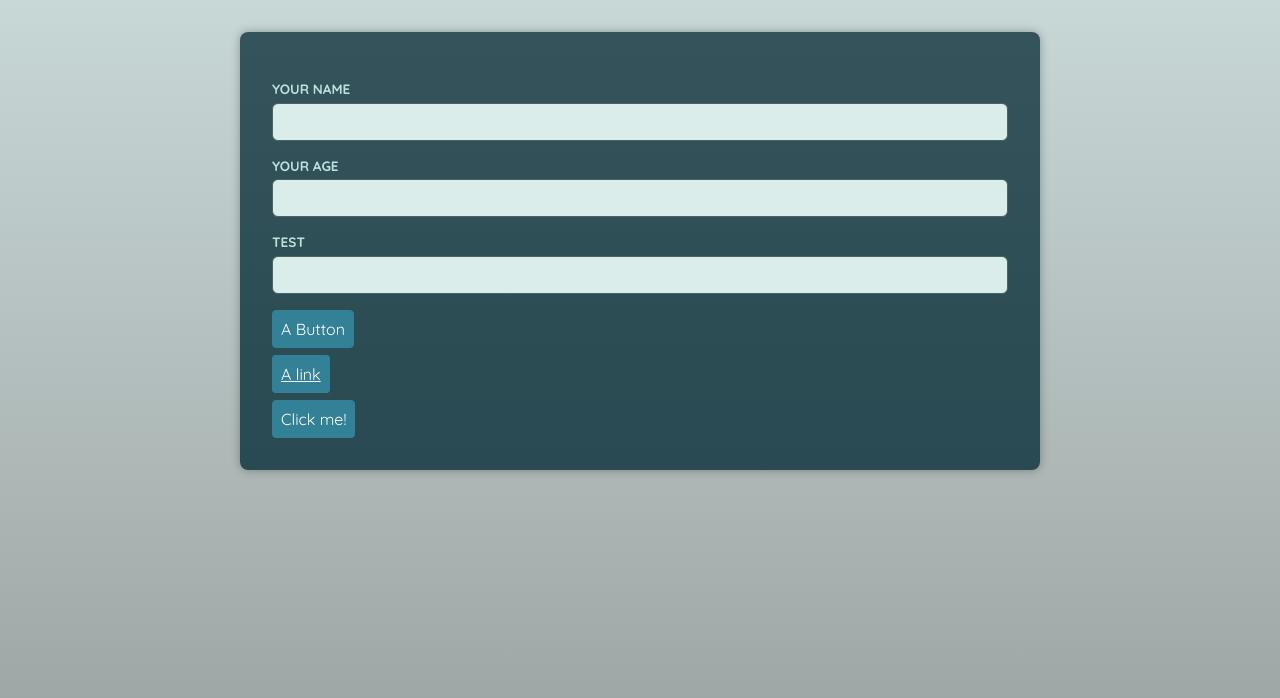
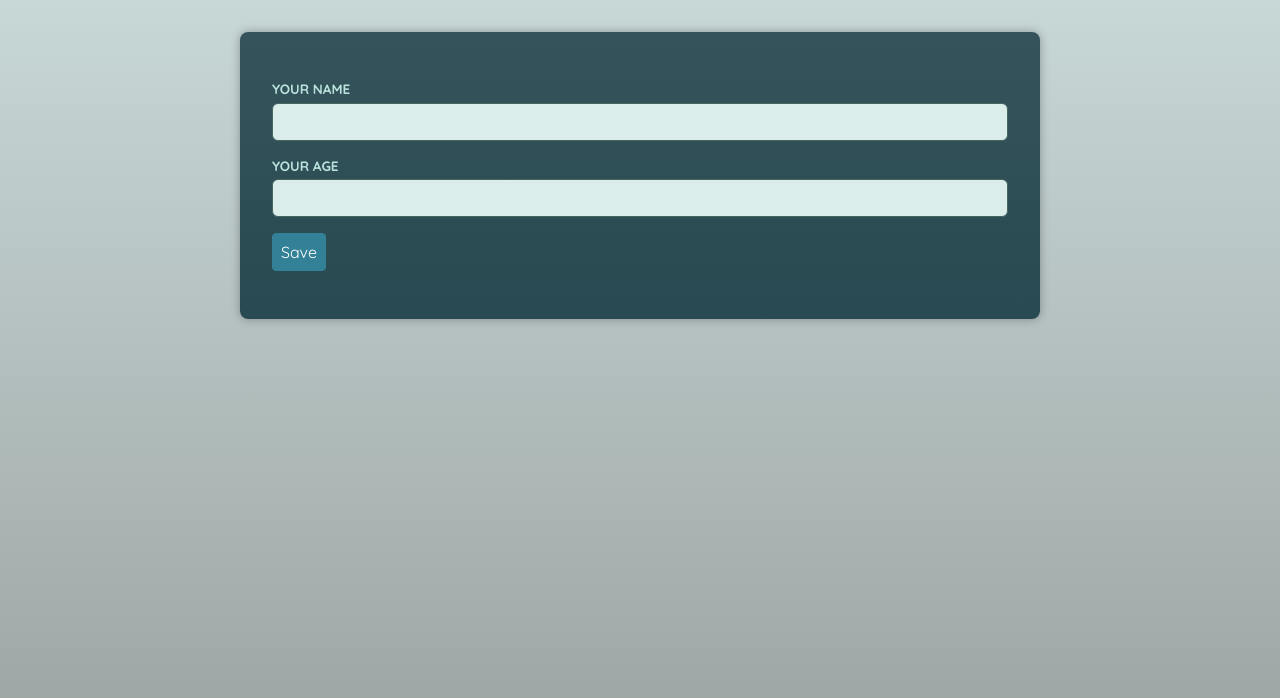
Before and after one commit to inodw1/react-ts-advanced, a React (Vite) app: page / in a window 1280 px wide. Shown: the top 698 px of the page. Built offline with nearby package versions, Linux system fonts and the light colour scheme; a web font is replaced by a local one.

Commit message:
Create custom form component

```diff
--- a/src/App.tsx
+++ b/src/App.tsx
@@ -2,44 +2,23 @@ import React, { useRef } from "react";
 import Input from "./component/input.tsx";
 import Button from "./component/button.tsx";
 import Container from "./component/container.tsx";
+import Form from "./component/form.tsx";
 
 function App() {
-    const inputRef = useRef<HTMLInputElement>(null);
+    // const inputRef = useRef<HTMLInputElement>(null);
+    const handleSave = (data: unknown) => {
+        const extractedData = data as { name: string; age: string };
+        console.log("extractedData: ", extractedData);
+    };
     return (
         <main>
-            <Input id="name" label="Your name" type="text" />
-            <Input id="age" label="Your age" type="number" />
-            <Input id="test" label="Test" type="text" ref={inputRef} />
-
-            <p>
-                {/* <Button el="button">A Button</Button> */}
-                <Button>A Button</Button>
-            </p>
-            <p>
-                {/* <Button
-                    el="anchor"
-                    href="https://inod-wagachchi.netlify.app/"
-                    target="blank"
-                >
-                    A link
-                </Button> */}
-                <Button
-                    href="https://inod-wagachchi.netlify.app/"
-                    target="blank"
-                >
-                    A link
-                </Button>
-            </p>
-
-            <Container
-                as={Button}
-                type="button"
-                onClick={() => {
-                    console.log("[iw] Clicked! ---> ");
-                }}
-            >
-                Click me!
-            </Container>
+            <Form onSave={handleSave}>
+                <Input id="name" label="Your name" type="text" />
+                <Input id="age" label="Your age" type="number" />
+                <p>
+                    <Button>Save</Button>
+                </p>
+            </Form>
         </main>
     );
 }
--- /dev/null
+++ b/src/component/form.tsx
@@ -0,0 +1,22 @@
+import React, { FormEvent, type ComponentPropsWithoutRef } from "react";
+
+type Formprops = ComponentPropsWithoutRef<"form"> & {
+    onSave: (value: unknown) => void;
+};
+
+const Form = ({ onSave, children, ...otherProps }: Formprops) => {
+    const handleSubmit = (event: FormEvent<HTMLFormElement>) => {
+        event.preventDefault();
+
+        const formData = new FormData(event.currentTarget);
+        const data = Object.fromEntries(formData);
+        onSave(data);
+    };
+    return (
+        <form onSubmit={handleSubmit} {...otherProps}>
+            {children}
+        </form>
+    );
+};
+
+export default Form;
--- a/src/component/input.tsx
+++ b/src/component/input.tsx
@@ -10,7 +10,7 @@ const Input = forwardRef<HTMLInputElement, InputProps>(
         return (
             <p>
                 <label htmlFor={id}>{label}</label>
-                <input id={id} {...props} ref={ref} />
+                <input id={id} name={id} {...props} ref={ref} />
             </p>
         );
     }
```
